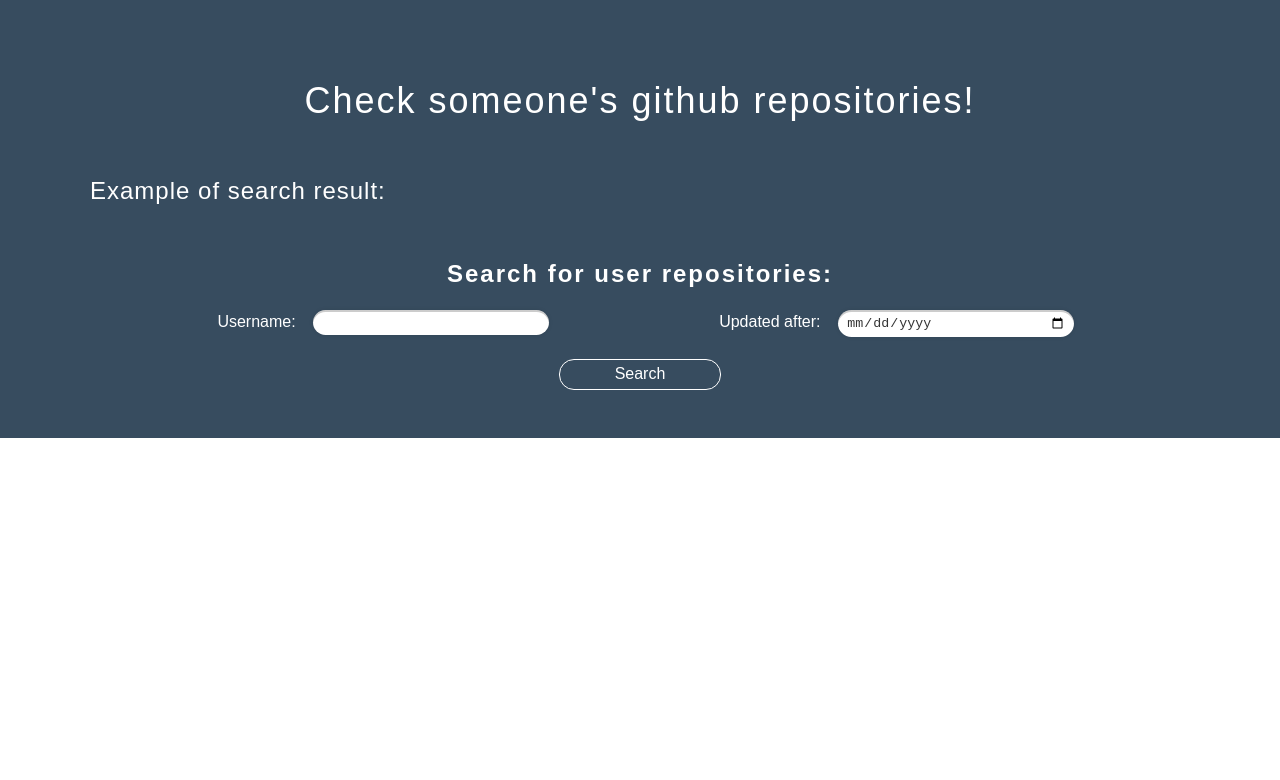
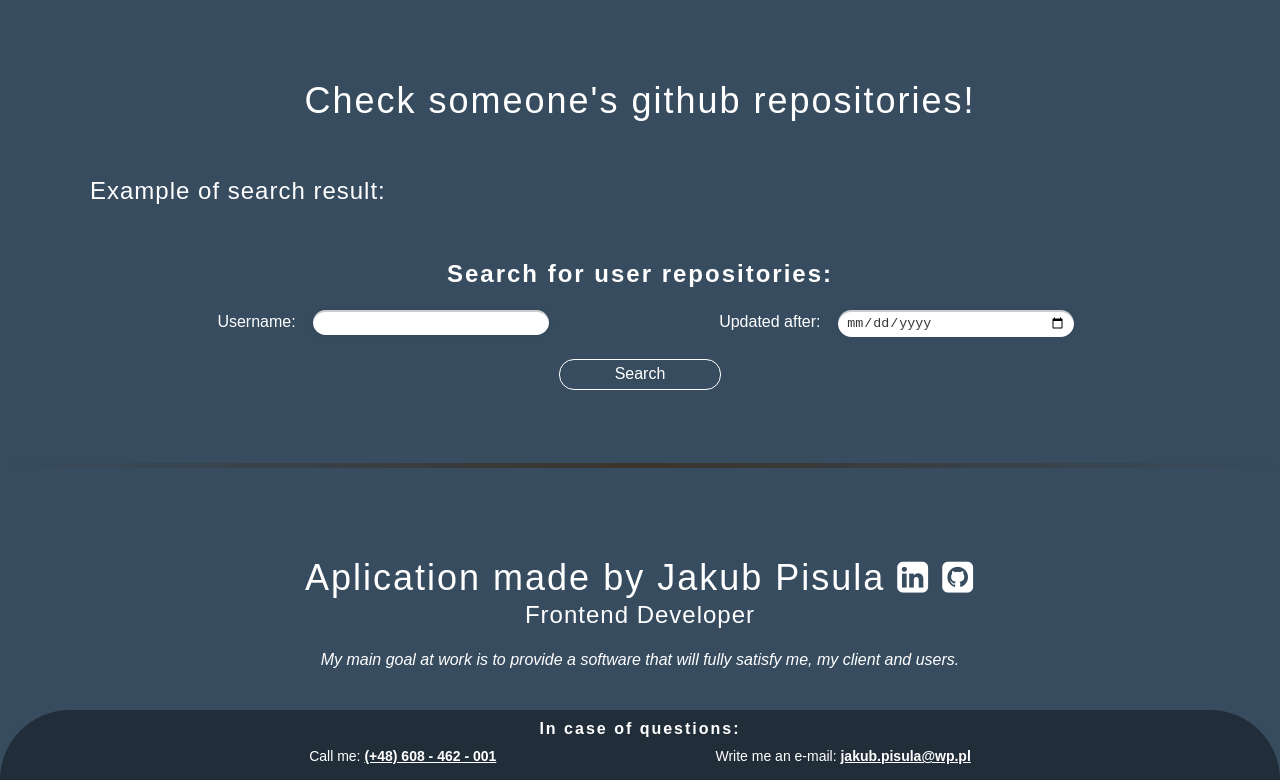
Before and after one commit to jpisula/Repositories_Application, a website with bundled scripts: page index.html in a window 1280 px wide. Shown: the part 801-1581 px from the top of the page. Before the commit the page ends 1239 px from the top, so only its background shows below. Built offline with nearby package versions, Linux system fonts and the light colour scheme; no server answers.

Commit message:
Some improvements in repositories display Updated styles Added author info section Added footer

```diff
--- a/index.html
+++ b/index.html
@@ -5,6 +5,7 @@
     <meta name="viewport" content="width=device-width, initial-scale=1.0">
     <title>Document</title>
 
+    <link rel="stylesheet" href="https://cdnjs.cloudflare.com/ajax/libs/font-awesome/4.7.0/css/font-awesome.min.css">
     <link rel="stylesheet" href="main.css">
 </head>
 <body>
@@ -70,6 +71,44 @@
         </div>
     </main>
 
+    <!-- SECTION DIVIDER -->
+    <hr class="section-divider">
+
+    <!-- ABOUT AUTHOR SECTION -->
+    <aside id="authorInfo" class="author-info">
+        <div class="container">
+            <header>
+                Aplication made by Jakub Pisula
+                <a href="https://www.linkedin.com/in/jakub-pisula-868332174/" target="_blank" class="icon-styles fa fa-linkedin-square"></a>
+                <a href="https://github.com/jpisula" target="_blank" class="icon-styles fa fa-github-square"></a>
+            </header>
+            <h2>Frontend Developer</h2>
+
+            <p class="quote">My main goal at work is to provide a software that will fully satisfy me, my client and users.</q></p>
+
+            <repos data-user="jpisula" data-update="2018-01-01">
+        </div>
+    </aside>
+
+    <!-- FOOTER -->
+    <footer id="contact">
+        <div class="container">
+            <h3>In case of questions:</h3>
+            <div class="footer-contact">
+                <div class="contact-item">
+                    <span class="contact-info">Call me: </span>
+                    <a href="tel:+48608462001">(+48) 608 - 462 - 001</a>
+                </div>
+
+                <div class="contact-item">
+                    <span class="contact-info">Write me an e-mail: </span>
+                    <a href="mailto:jakub.pisula@wp.pl">jakub.pisula@wp.pl</a>
+                </div>
+            </div>
+        </div>
+    </footer>
+
+    <!-- SCRIPTS -->
     <script src="https://unpkg.com/axios/dist/axios.min.js"></script>
     <script type="module" src="src/js/main.js"></script>
 </body>
--- a/src/js/main.js
+++ b/src/js/main.js
@@ -14,8 +14,8 @@ class ReposApplication {
          */
         this.init = () => {
             this.connectDOMElements();
+            this.changeReposTag();
             this.setupListeners();
-            this.changeReposTag();
         };
         this.connectDOMElements = () => {
             const listOfIds = [...document.querySelectorAll('[id]')].map((elem) => elem.id);
@@ -23,12 +23,19 @@ class ReposApplication {
         };
         this.setupListeners = () => {
             this.viewElements.get('searchForRepo')?.addEventListener('click', this.onReposSearchBtnClick);
+            this.observer.observe(document.body, { attributes: true, childList: true, subtree: true });
         };
         this.onReposSearchBtnClick = (event) => {
             event.preventDefault();
             const userName = this.viewElements.get('userName').value;
             const dataString = this.viewElements.get('updatedBy').value;
             const searchRepoSection = this.viewElements.get('searchRepo');
+            console.log();
+            if (searchRepoSection?.lastChild &&
+                searchRepoSection?.children[searchRepoSection?.childElementCount - 1]
+                    .getAttribute('class') === 'user-repos-result') {
+                this.lastChildToRemove = searchRepoSection?.lastChild;
+            }
             const reposElement = document.createElement('repos');
             reposElement.dataset.user = userName;
             reposElement.dataset.update = dataString;
@@ -49,6 +56,14 @@ class ReposApplication {
         };
         this.viewElements = new Map();
         this.appRequests = new AppRequests();
+        this.lastChildToRemove = null;
+        this.observer = new MutationObserver(list => {
+            for (const listElement of list) {
+                if (listElement.addedNodes.length > 0 && list[0].target.id === 'searchRepo') {
+                    this.changeReposTag();
+                }
+            }
+        });
         this.init();
     }
     changeReposTagOnDOM(element, reposArr, updatedAfter) {
@@ -61,6 +76,7 @@ class ReposApplication {
             .map((element) => ({
             name: element.name,
             updated_at: new Date(element.updated_at).toDateString(),
+            description: element.description ? element.description : 'No description',
             git_url: element.git_url,
         }))
             .sort((a, b) => {
@@ -77,6 +93,13 @@ class ReposApplication {
         divElement.appendChild(repositoriesTable);
         element.insertBefore(divElement, element.firstChild);
         element.outerHTML = element.innerHTML;
+        if (this.lastChildToRemove) {
+            const searchRepoSection = this.viewElements.get('searchRepo');
+            if (searchRepoSection) {
+                searchRepoSection.removeChild(this.lastChildToRemove);
+                this.lastChildToRemove = null;
+            }
+        }
     }
     generateRepositoriesTable(reposArr) {
         const arrayKeys = Object.keys(reposArr[0]);
@@ -100,6 +123,9 @@ class ReposApplication {
                 case 'updated_at':
                     key = 'Last update';
                     break;
+                case 'description':
+                    key = 'Description';
+                    break;
                 case 'git_url':
                     key = 'URL to download';
                     break;
--- a/src/js/main.ts
+++ b/src/js/main.ts
@@ -7,6 +7,8 @@ import { AppRequests } from './appRequests.js';
 class ReposApplication {
     private viewElements: Map<string, HTMLElement | null>;
     private appRequests: AppRequests;
+    private observer : MutationObserver;
+    private lastChildToRemove : ChildNode | null;
 
     /**
      * Initialize class fields and runs init method
@@ -14,6 +16,14 @@ class ReposApplication {
     constructor() {
         this.viewElements = new Map<string, HTMLElement | null>();
         this.appRequests = new AppRequests();
+        this.lastChildToRemove = null;
+        this.observer = new MutationObserver(list => {
+            for(const listElement of list) {
+                if(listElement.addedNodes.length > 0 && (<HTMLElement>list[0].target).id === 'searchRepo') {
+                    this.changeReposTag();
+                }
+            }
+        });
         this.init();
     }
 
@@ -23,8 +33,8 @@ class ReposApplication {
      */
     private init = () => {
         this.connectDOMElements();
+        this.changeReposTag();
         this.setupListeners();
-        this.changeReposTag();
     };
 
     private connectDOMElements = () => {
@@ -35,6 +45,7 @@ class ReposApplication {
 
     private setupListeners = () => {
         this.viewElements.get('searchForRepo')?.addEventListener('click', this.onReposSearchBtnClick);
+        this.observer.observe(document.body, {attributes: true, childList: true, subtree: true});
     };
 
     private onReposSearchBtnClick = (event: Event) => {
@@ -42,6 +53,12 @@ class ReposApplication {
         const userName: string = (<HTMLInputElement>this.viewElements.get('userName')).value;
         const dataString: string = (<HTMLInputElement>this.viewElements.get('updatedBy')).value;
         const searchRepoSection: HTMLElement | null | undefined = this.viewElements.get('searchRepo');
+        console.log();
+        if(searchRepoSection?.lastChild &&
+            searchRepoSection?.children[searchRepoSection?.childElementCount - 1]
+            .getAttribute('class') === 'user-repos-result') {
+                this.lastChildToRemove = searchRepoSection?.lastChild;
+        }
         const reposElement: HTMLElement = document.createElement('repos');
         reposElement.dataset.user = userName;
         reposElement.dataset.update = dataString;
@@ -73,6 +90,7 @@ class ReposApplication {
             .map((element) => ({
                 name: element.name,
                 updated_at: new Date(element.updated_at).toDateString(),
+                description: element.description ? element.description : 'No description',
                 git_url: element.git_url,
             }))
             .sort((a, b) => {
@@ -94,6 +112,14 @@ class ReposApplication {
 
         element.insertBefore(divElement, element.firstChild);
         element.outerHTML = element.innerHTML;
+
+        if(this.lastChildToRemove) {
+            const searchRepoSection: HTMLElement | null | undefined = this.viewElements.get('searchRepo');
+            if(searchRepoSection) {
+                searchRepoSection.removeChild(this.lastChildToRemove);
+                this.lastChildToRemove = null;
+            }
+        }
     }
 
     generateRepositoriesTable(reposArr: Array<any>) {
@@ -120,6 +146,9 @@ class ReposApplication {
                 case 'updated_at':
                     key = 'Last update';
                     break;
+                case 'description':
+                    key = 'Description';
+                    break;
                 case 'git_url':
                     key = 'URL to download';
                     break;
--- /dev/null
+++ b/src/styles/authorInfo.scss
@@ -0,0 +1,40 @@
+.author-info {
+    color: white;
+    text-align: center;
+
+    .container {
+        padding: 2% 0;
+    }
+
+    header {
+        font-size: 36px;
+        margin-top: 5%;
+        margin-bottom: 2px;
+        letter-spacing: 2px;
+    }
+
+    h2 {
+        margin-top: 0;
+        margin-bottom: 10px;
+        font-size: 24px;
+        font-weight: 400;
+        letter-spacing: 1px;
+    }
+
+    .quote {
+        font-style: italic;
+        margin-top: 2%;
+    }
+
+    .icon-styles {
+        text-decoration: none;
+        color: white;
+        font-size: 36px;
+        cursor: pointer;
+        transition: .5s all;
+    }
+
+    .icon-styles:hover {
+        color: black;
+    }
+}
--- a/src/styles/base.scss
+++ b/src/styles/base.scss
@@ -1,7 +1,8 @@
 body {
     margin:0;
     font-family: 'Montserrat', sans-serif;
-    // background-color: black;
+    scroll-behavior: smooth;
+    background-color: #374c5f;
 }
 
 .container {
@@ -67,4 +68,12 @@ body {
 
 .user-repos-result:hover {
     box-shadow: 0 8px 16px 0 rgba(0,0,0,0.2);
-  }
+}
+
+
+.section-divider{
+    margin-top: 2%;
+    border: 0;
+    height: 5px;
+    background-image: linear-gradient(to right, rgba(59,52,43, 0), rgba(59,52,43, 1), rgba(59,52,43, 0));
+}
--- /dev/null
+++ b/src/styles/footer.scss
@@ -0,0 +1,37 @@
+footer {
+    background-color: rgba(0, 0, 0 , .4);
+    color: white;
+    border-top-left-radius: 80px;
+    border-top-right-radius: 80px;
+    text-align: center;
+
+    .container {
+        display: flex;
+        flex-direction: column;
+        height: 70px;
+    }
+
+    h3 {
+        font-size: 16px;
+        letter-spacing: 2px;
+        margin: 10px 0;
+    }
+
+    a {
+        color: white;
+        font-weight: 600;
+        cursor: pointer;
+        transition: .5s all;
+    }
+
+    a:hover {
+        color: black;
+    }
+
+    .footer-contact {
+        font-size: 14px;
+        display: flex;
+        flex-direction: row;
+        justify-content: space-evenly;
+    }
+}
--- a/src/styles/main.scss
+++ b/src/styles/main.scss
@@ -2,3 +2,5 @@
 @use 'navigation';
 @use 'landingPage';
 @use 'repositoriesSearch';
+@use 'authorInfo';
+@use 'footer';
```
Also changed, not shown: main.css, 1 other file.
